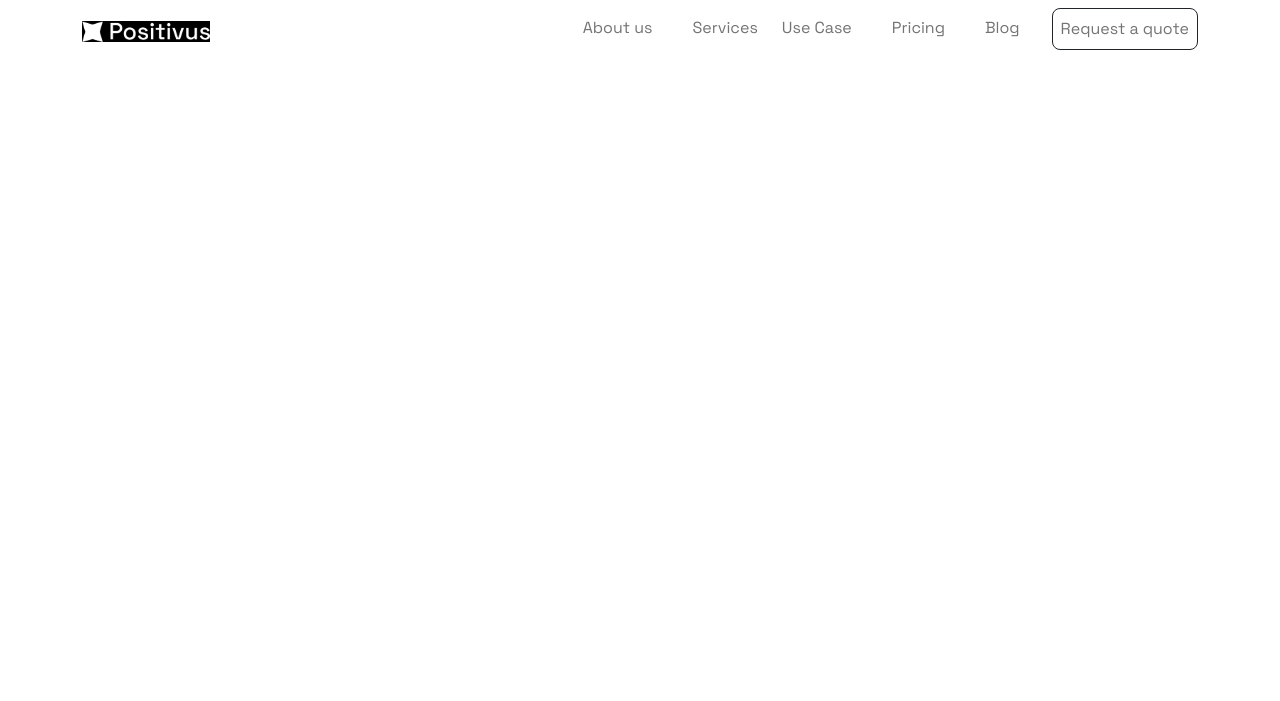
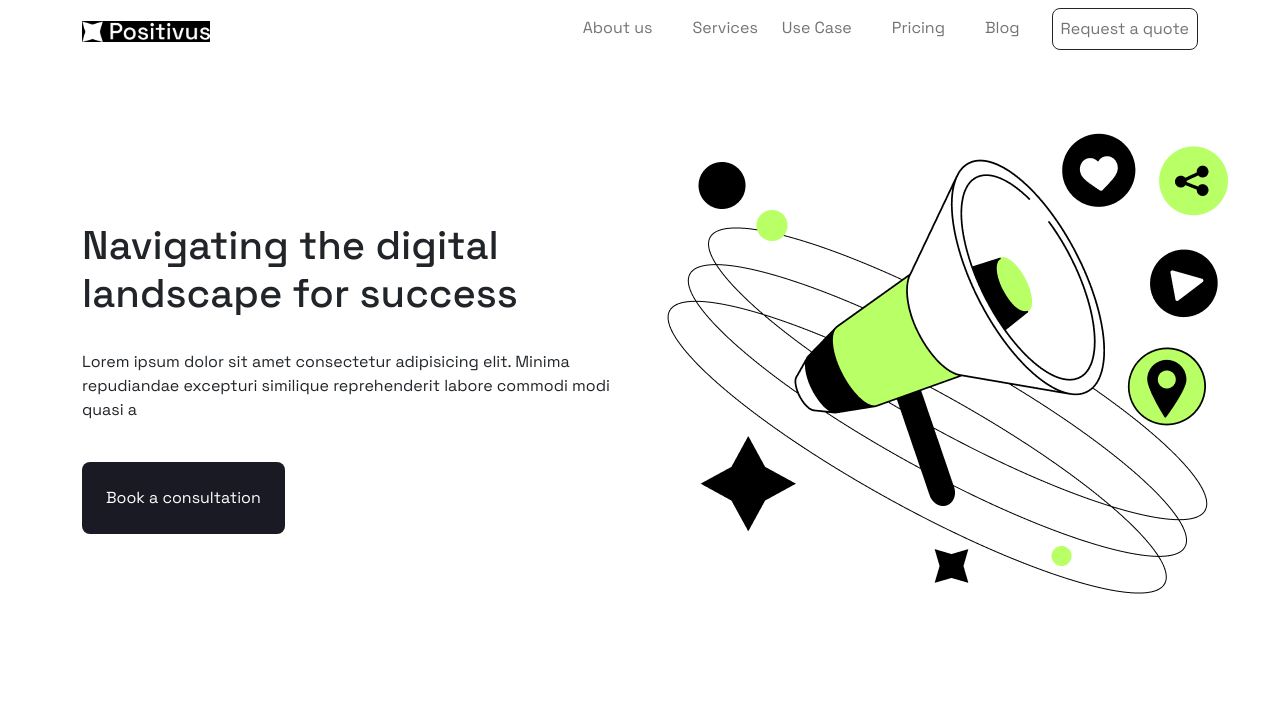
Before and after one commit to Hassanali1112/smit-mini-hackthone, a plain HTML site: page index.html in a window 1280 px wide. Drawn offline with nearby package versions, Linux system fonts and the light colour scheme.

Commit message:
hero section added

```diff
--- a/index.html
+++ b/index.html
@@ -14,6 +14,7 @@
     <title>mini hackathone</title>
 </head>
 <body>
+    <!-- header section -->
     <nav class="navbar navbar-expand-lg navbar-light ">
         <div class="container ">
             <div class="navmain">
@@ -57,6 +58,22 @@
 
         </div>
       </nav>
+      <!-- main -->
+      <main>
+        <!-- hero section -->
+        <div class="container">
+            <div class="row hero-section">
+                <div class="col-lg-6 hero-left">
+                    <h2 class="h1">Navigating the digital landscape for success</h2>
+                    <p>Lorem ipsum dolor sit amet consectetur adipisicing elit. Minima repudiandae excepturi similique reprehenderit labore commodi modi quasi a</p>
+                    <span class="blackbtn">Book a consultation</span>
+                </div>
+                <div class="col-lg-6 hero-right">
+                    <img src="./hack/Illustration.png" alt="img-fluid">
+                </div>
+            </div>
+        </div>
+      </main>
 
 </body>
 </html>
--- a/style.css
+++ b/style.css
@@ -13,9 +13,13 @@ html,body{
 }
 .blackbtn{
     background-color: #191A23;
+    padding: 1.5rem;
+    color: white;
+    border-radius: 8px;
 }
 .whitebtn{
     background-color: #f3f3f3;
+    border-radius: 8px;
 }
 .navmain{
     width: 100%;
@@ -26,6 +30,8 @@ html,body{
 .logo{
     max-width: 8rem;
     background-color: black;
+
+
 }
 li.border-dark{
     border-radius: 8px;
@@ -35,6 +41,22 @@ li.border-dark{
     margin-left: 1.5rem;
 
 }
+.hero-section{
+    width: 100%;
+    height: 80vh;
+}
+.hero-left{
+    display: flex;
+    flex-direction: column;
+    align-items: flex-start;
+    justify-content: center;
+    gap: 1.5rem;
+
+}
+.hero-right{
+    display: flex;
+    align-items: center;
+}
 @media screen and (max-width: 992px) {
     .navmain .left{
         display: flex;
```
